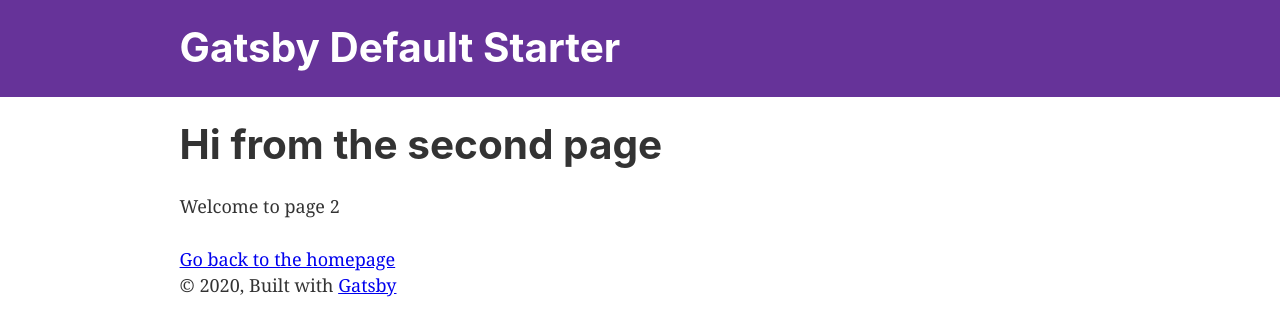
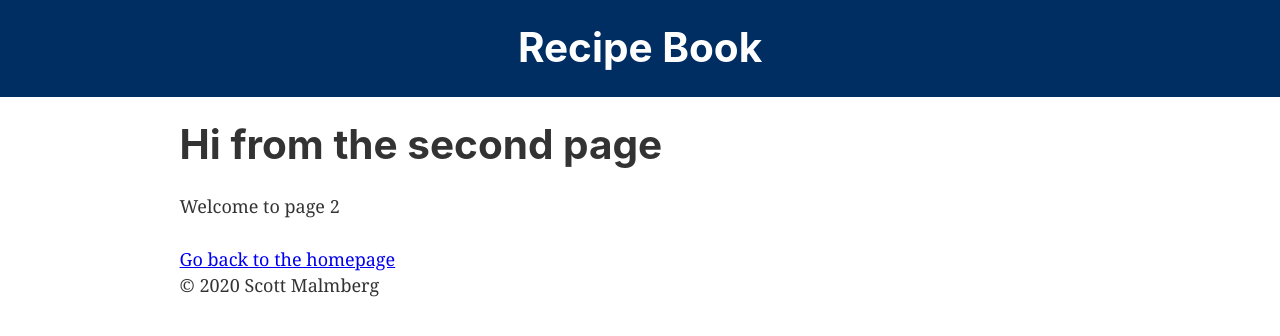
Before and after one commit to ScottMalmberg/recipe-book, a Gatsby site in the folder front-end/: page /page-2 in a window 1280 px wide. Built offline with nearby package versions, Linux system fonts and the light colour scheme; Gatsby itself is replaced by a stand-in of ours.

Commit message:
small styling tweaks, starting to format

```diff
--- a/front-end/gatsby-config.js
+++ b/front-end/gatsby-config.js
@@ -1,8 +1,8 @@
 module.exports = {
   siteMetadata: {
-    title: `Gatsby Default Starter`,
-    description: `Kick off your next, great Gatsby project with this default starter. This barebones starter ships with the main Gatsby configuration files you might need.`,
-    author: `@gatsbyjs`,
+    title: `Recipe Book`,
+    description: `A place to keep and share recipes.`,
+    author: `Scott Malmberg`,
   },
   plugins: [
     `gatsby-plugin-react-helmet`,
--- a/front-end/src/components/header.js
+++ b/front-end/src/components/header.js
@@ -5,8 +5,9 @@ import React from "react"
 const Header = ({ siteTitle }) => (
   <header
     style={{
-      background: `rebeccapurple`,
+      background: `#002e63`,
       marginBottom: `1.45rem`,
+      textAlign: `center`,
     }}
   >
     <div
@@ -36,7 +37,7 @@ Header.propTypes = {
 }
 
 Header.defaultProps = {
-  siteTitle: ``,
+  siteTitle: `Recipes`,
 }
 
 export default Header
--- a/front-end/src/components/layout.js
+++ b/front-end/src/components/layout.js
@@ -36,9 +36,7 @@ const Layout = ({ children }) => {
       >
         <main>{children}</main>
         <footer>
-          © {new Date().getFullYear()}, Built with
-          {` `}
-          <a href="https://www.gatsbyjs.org">Gatsby</a>
+          © {new Date().getFullYear()} Scott Malmberg
         </footer>
       </div>
     </>
```
Also changed, not shown: front-end/package.json (+4 -4 lines), front-end/src/pages/index.js (+8 -10 lines).
